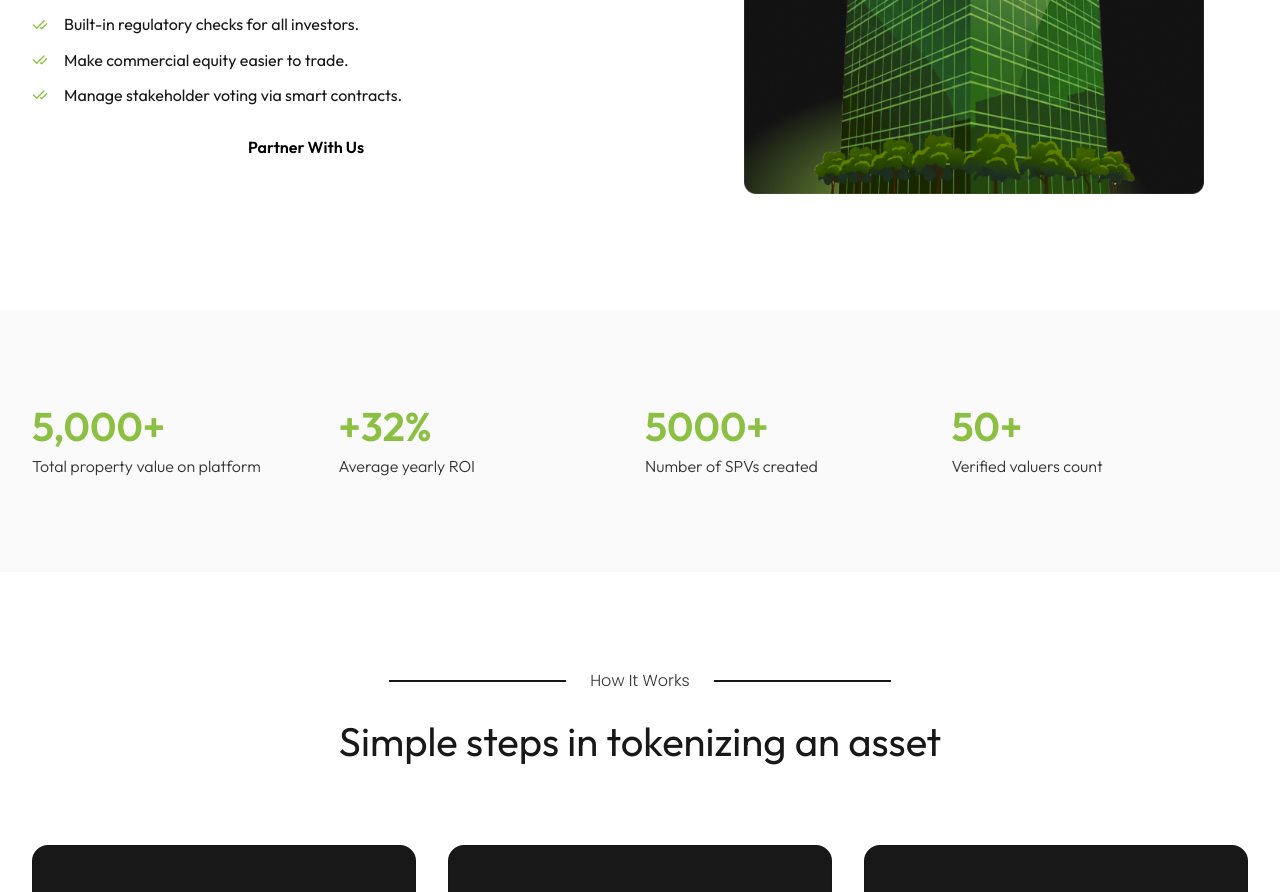
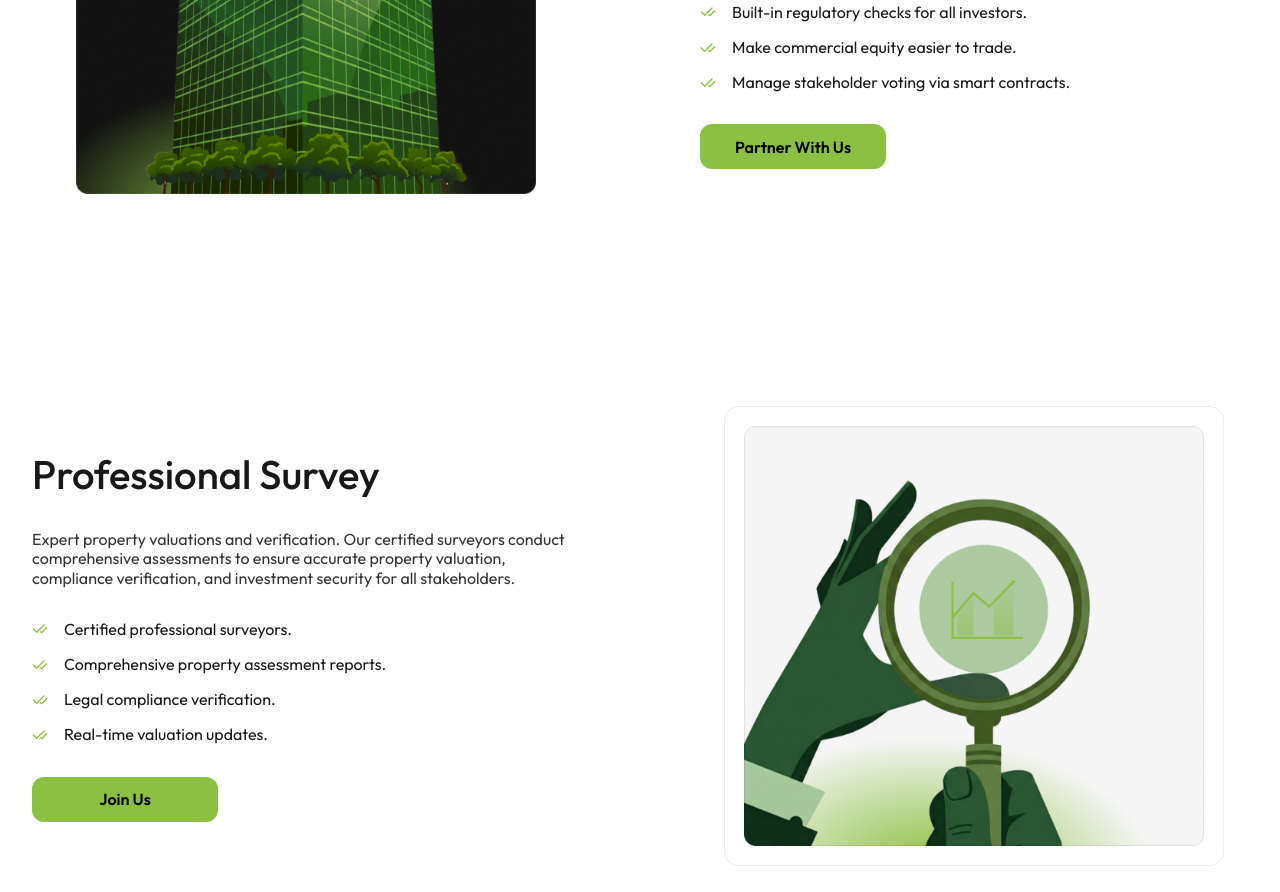
Before and after one commit to abdussalam-mustapha/lanfriq, a React (Vite) app in the folder frontend/lanfriq/: page / in a window 1280 px wide. Shown: the part 4600-5492 px from the top of the page. Built offline with nearby package versions, Linux system fonts and the light colour scheme.

Commit message:
fix: rework target audience section

```diff
--- a/frontend/lanfriq/src/components/sections/TargetAudience.css
+++ b/frontend/lanfriq/src/components/sections/TargetAudience.css
@@ -118,15 +118,23 @@
   font-size: 16px;
   font-weight: 400;
   color: #000000;
-  background-color: transparent;
-  border: none;
-  padding: 0;
+  background-color: #8CC043;
+  border: 1px solid #8CC043;
+  border-radius: 5px;
+  padding: 11px 41px;
   cursor: pointer;
-  transition: color var(--transition-fast);
+  transition: all var(--transition-fast);
+  width: 186px;
+  height: 45px;
+  display: inline-flex;
+  align-items: center;
+  justify-content: center;
+  gap: 10px;
 }
 
 .btn--cta:hover {
-  color: var(--color-primary);
+  background-color: #7FB519;
+  border-color: #7FB519;
 }
 
 @media (max-width: 968px) {
--- a/frontend/lanfriq/src/components/sections/TargetAudience.jsx
+++ b/frontend/lanfriq/src/components/sections/TargetAudience.jsx
@@ -4,9 +4,14 @@ import Section from '../ui/Section'
 import investorImg from '../../assets/WhoIsItForInvestor.png'
 import propertyOwnerImg from '../../assets/whoIsItForPropertyOwner.png'
 import businessImg from '../../assets/WhoIsItForBusinessAndFirms.png'
+import professionalSurveyLight from '../../assets/professionalSurveyLight.png'
+import professionalSurveyDark from '../../assets/professionalSurveyDark.png'
 import './TargetAudience.css'
 
 const TargetAudience = () => {
+  const { theme } = useTheme()
+  const professionalSurveyImg = theme === 'light' ? professionalSurveyLight : professionalSurveyDark
+
   return (
     <>
       {/* Section Header */}
@@ -23,7 +28,7 @@ const TargetAudience = () => {
 
       {/* Investors Section */}
       <Section id="investors" variant="default" className="audience-section">
-        <div className="audience-section__content audience-section__content--reverse">
+        <div className="audience-section__content">
           <div className="audience-section__image">
             <img src={investorImg} alt="Investors" />
           </div>
@@ -44,7 +49,7 @@ const TargetAudience = () => {
       </Section>
 
       {/* Property Owners Section */}
-      <Section id="property-owners" variant="alt" className="audience-section">
+      <Section id="property-owners" variant="default" className="audience-section">
         <div className="audience-section__content">
           <div className="audience-section__text">
             <h2 className="audience-section__title">Property Owners</h2>
@@ -67,7 +72,7 @@ const TargetAudience = () => {
 
       {/* Businesses & Firms Section */}
       <Section id="businesses" variant="default" className="audience-section">
-        <div className="audience-section__content audience-section__content--reverse">
+        <div className="audience-section__content">
           <div className="audience-section__image">
             <img src={businessImg} alt="Businesses and Firms" />
           </div>
@@ -86,6 +91,28 @@ const TargetAudience = () => {
           </div>
         </div>
       </Section>
+
+      {/* Professional Survey Section */}
+      <Section id="professional-survey" variant="default" className="audience-section">
+        <div className="audience-section__content">
+          <div className="audience-section__text">
+            <h2 className="audience-section__title">Professional Survey</h2>
+            <p className="audience-section__description">
+              Expert property valuations and verification. Our certified surveyors conduct comprehensive assessments to ensure accurate property valuation, compliance verification, and investment security for all stakeholders.
+            </p>
+            <ul className="audience-section__features">
+              <li><CheckCheck size={16} strokeWidth={2} color="var(--color-primary)" /><span>Certified professional surveyors.</span></li>
+              <li><CheckCheck size={16} strokeWidth={2} color="var(--color-primary)" /><span>Comprehensive property assessment reports.</span></li>
+              <li><CheckCheck size={16} strokeWidth={2} color="var(--color-primary)" /><span>Legal compliance verification.</span></li>
+              <li><CheckCheck size={16} strokeWidth={2} color="var(--color-primary)" /><span>Real-time valuation updates.</span></li>
+            </ul>
+            <button className="btn btn--cta">Join Us</button>
+          </div>
+          <div className="audience-section__image">
+            <img src={professionalSurveyImg} alt="Professional Survey" />
+          </div>
+        </div>
+      </Section>
     </>
   )
 }
```
Also changed, not shown: frontend/lanfriq/src/assets/professionalSurveyDark.png (added), frontend/lanfriq/src/assets/professionalSurveyLight.png (added).
